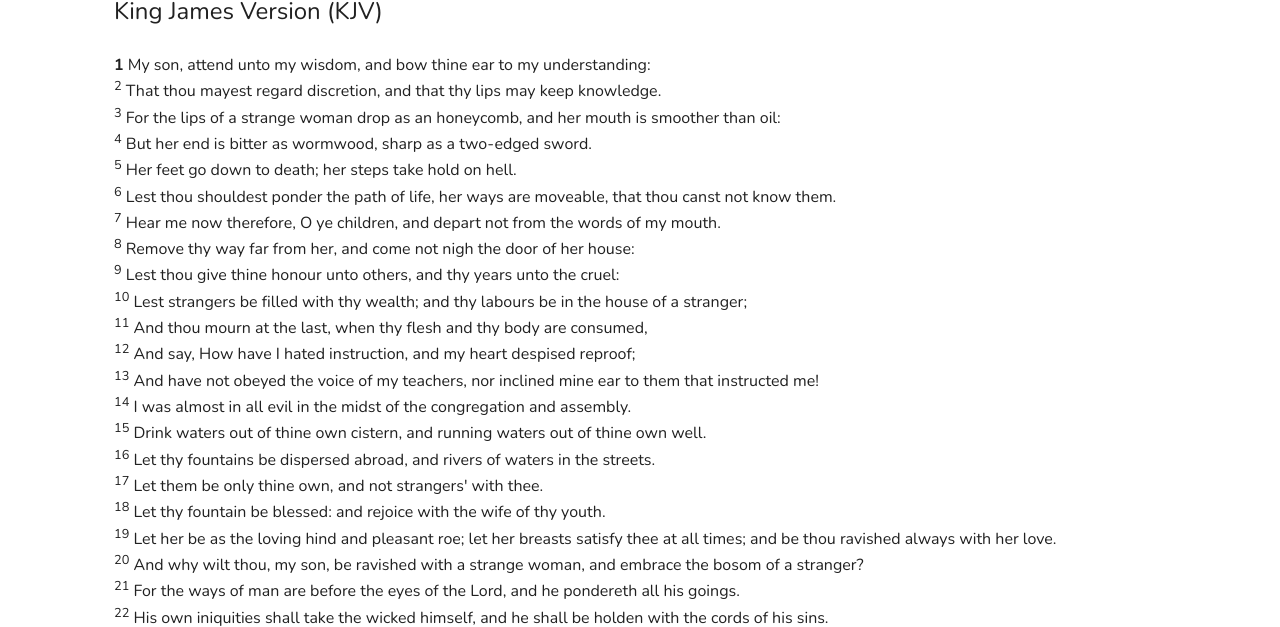
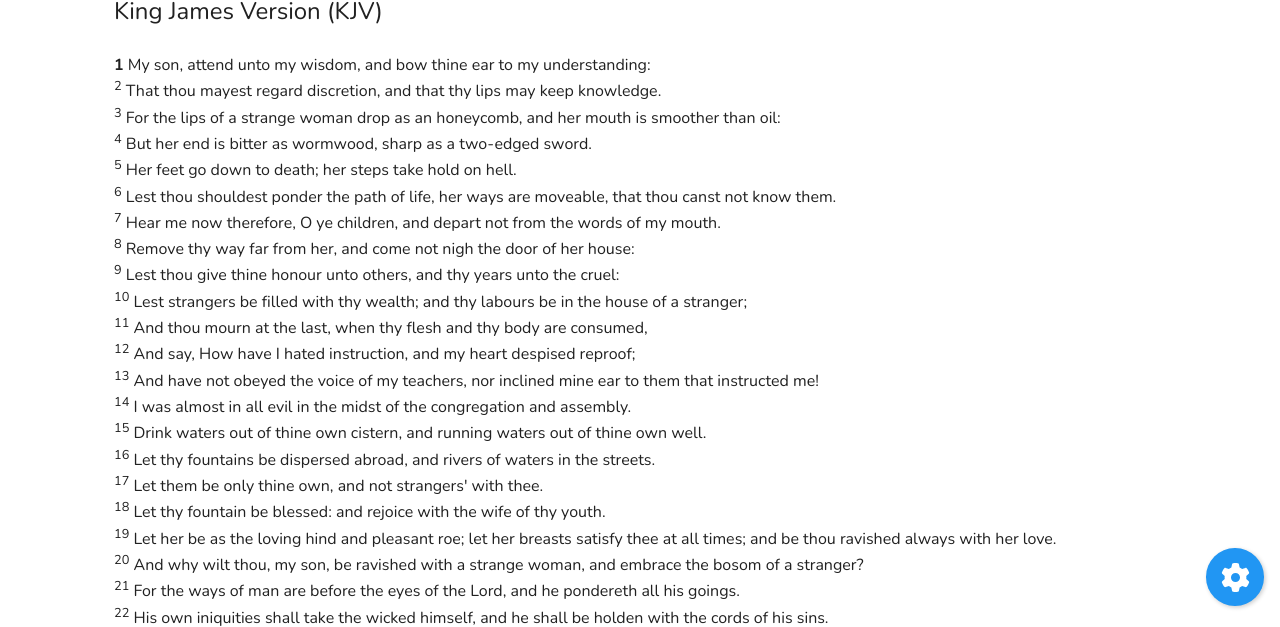
Before and after one commit to davinaleong/proj-proverbs-everday-2-template, a website built with Vite: page index.html in a window 1280 px wide. Shown: the part 178-805 px from the top of the page. Built offline with nearby package versions, Linux system fonts and the light colour scheme.

Commit message:
Added settings button

```diff
--- a/index.html
+++ b/index.html
@@ -229,5 +229,9 @@
         </div>
       </footer>
     </main>
+
+    <a href="./settings.html" class="btn btn-action btn-fixed">
+      <img src="./src/images/gear-solid-white.svg" alt="Settings">
+    </a>
   </body>
 </html>
--- a/src/styles/_base.scss
+++ b/src/styles/_base.scss
@@ -91,6 +91,7 @@
   --clr-form-input-text: #{$clr-gray-900};
   --clr-form-input-bg: #{$clr-gray-50};
 
+  position: relative;
   font-size: var(--fsize-base);
   font-family: var(--ff-primary);
   font-weight: #{$fw-regular};
@@ -276,7 +277,7 @@
   text-decoration: none;
 }
 
-a:where(:hover, :focus-within) {
+a:where(:hover, :focus, :focus-within) {
   color: var(--clr-action-dark);
   transition: all 0.3s ease-in-out;
 }
@@ -287,10 +288,28 @@
 
 .btn {
   display: flex;
+  justify-content: center;
   align-items: center;
   border: none;
   font-size: size(300);
   transition: all 0.3s ease-in-out;
+}
+
+.btn-fixed {
+  --btn-fixed-size: 4em;
+
+  position: fixed;
+  width: var(--btn-fixed-size);
+  height: var(--btn-fixed-size);
+  right: size(400);
+  bottom: size(400);
+  box-shadow: box-shadow(400);
+  border-radius: 50%;
+}
+
+.btn-fixed img {
+  width: calc(var(--btn-fixed-size) - 2em);
+  height: calc(var(--btn-fixed-size) - 2em);
 }
 
 .btn-link {
@@ -300,8 +319,16 @@
   padding: 0;
 }
 
-.btn-link:where(:hover, :focus-within) {
+.btn-link:where(:hover, :focus, :focus-within) {
   color: var(--clr-action-dark);
+}
+
+.btn-action {
+  background-color: var(--clr-action);
+}
+
+.btn-action:where(:hover, :focus, :focus-within) {
+  background-color: var(--clr-action-dark);
 }
 
 .btn-card {
@@ -313,7 +340,7 @@
   flex-direction: column;
 }
 
-.btn-card:where(:hover, :focus-within) {
+.btn-card:where(:hover, :focus, :focus-within) {
   color: var(--clr-card-text-hover);
   background-color: var(--clr-card-bg-hover);
   border-color: var(--clr-card-border-hover);
@@ -327,7 +354,7 @@
   box-shadow: box-shadow(400);
 }
 
-.btn-primary:where(:hover, :focus-within) {
+.btn-primary:where(:hover, :focus, :focus-within) {
   background-color: #{$clr-blue-600};
 }
 
@@ -339,7 +366,7 @@
   box-shadow: box-shadow(400);
 }
 
-.btn-secondary:where(:hover, :focus-within) {
+.btn-secondary:where(:hover, :focus, :focus-within) {
   background-color: #{$clr-gray-600};
 }
 
```
Also changed, not shown: chapters.html (+4 -0 lines), settings.html (+4 -0 lines), translations.html (+4 -0 lines), src/images/gear-solid-white.svg (added).
